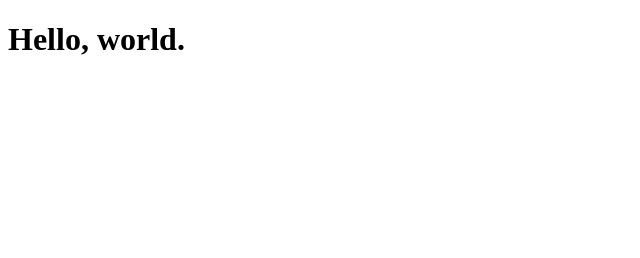
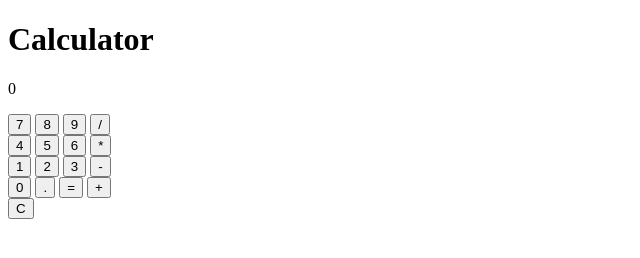
Before and after one commit to staddlern/odin-calculator, a plain HTML site: page index.html in a window 1280 px wide. Shown: the whole page, without its empty margins (0-640 px from the left). Drawn offline with Linux system fonts and the light colour scheme.

Commit message:
Added calculator, number updating, and number clearing.

```diff
--- a/index.html
+++ b/index.html
@@ -7,6 +7,38 @@
         <link rel="stylesheet" href="style.css">
     </head>
     <body>
-        <h1>Hello, world.</h1>
+        <h1>Calculator</h1>
+        <div class="container">
+            <div class="display">
+                <p id="display-text">0</p>
+            </div>
+            <div class="row">
+                <button type="button" onclick="updateNumber(7)">7</button>
+                <button type="button" onclick="updateNumber(8)">8</button>
+                <button type="button" onclick="updateNumber(9)">9</button>
+                <button type="button">/</button>
+            </div>
+            <div class="row">
+                <button type="button" onclick="updateNumber(4)">4</button>
+                <button type="button" onclick="updateNumber(5)">5</button>
+                <button type="button" onclick="updateNumber(6)">6</button>
+                <button type="button">*</button>
+            </div>
+            <div class="row">
+                <button type="button" onclick="updateNumber(1)">1</button>
+                <button type="button" onclick="updateNumber(2)">2</button>
+                <button type="button" onclick="updateNumber(3)">3</button>
+                <button type="button">-</button>
+            </div>
+            <div class="row">
+                <button type="button" onclick="updateNumber(0)">0</button>
+                <button type="button">.</button>
+                <button type="button">=</button>
+                <button type="button">+</button>
+            </div>
+            <div class="row">
+                <button type="button" onclick="clearCalculator()">C</button>
+            </div>
+        </div>
     </body>
 </html>
--- a/script.js
+++ b/script.js
@@ -1,5 +1,5 @@
-let num1 = 0;
-let num2 = 0;
+let num1;
+let num2;
 let operation;
 
 function add(a, b) {
@@ -22,3 +22,39 @@ function divide(a, b) {
         return a / b;
     }
 }
+
+function operate(a, b, c) {
+    return c(a, b);
+}
+
+function updateNumber(a) {
+    if (operation == null) {
+        if (num1 == null) {
+            num1 = a;
+        }
+        else {
+            num1 = (num1 * 10) + a;
+        }
+    }
+    else {
+        if (num2 == null) {
+            num2 = a;
+        }
+        else {
+            num2 = (num2 * 10) + a;
+        }
+    }
+    updateDisplay();
+}
+
+function clearCalculator() {
+    num1 = 0;
+    num2 = null;
+    operation = null;
+    updateDisplay();
+}
+
+function updateDisplay() {
+    displayText = num1;
+    document.querySelector("#display-text").textContent = displayText;
+}
```
